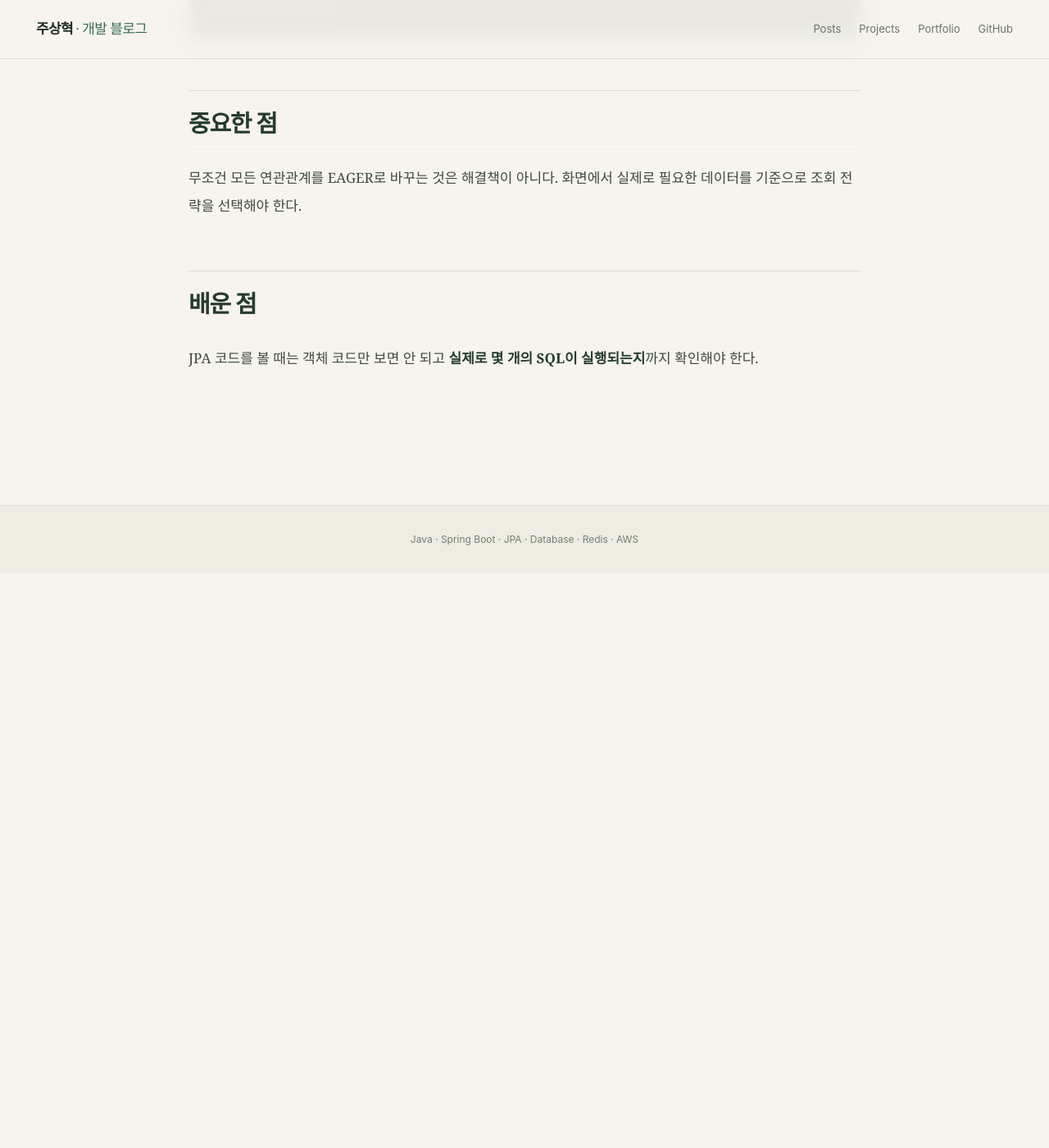
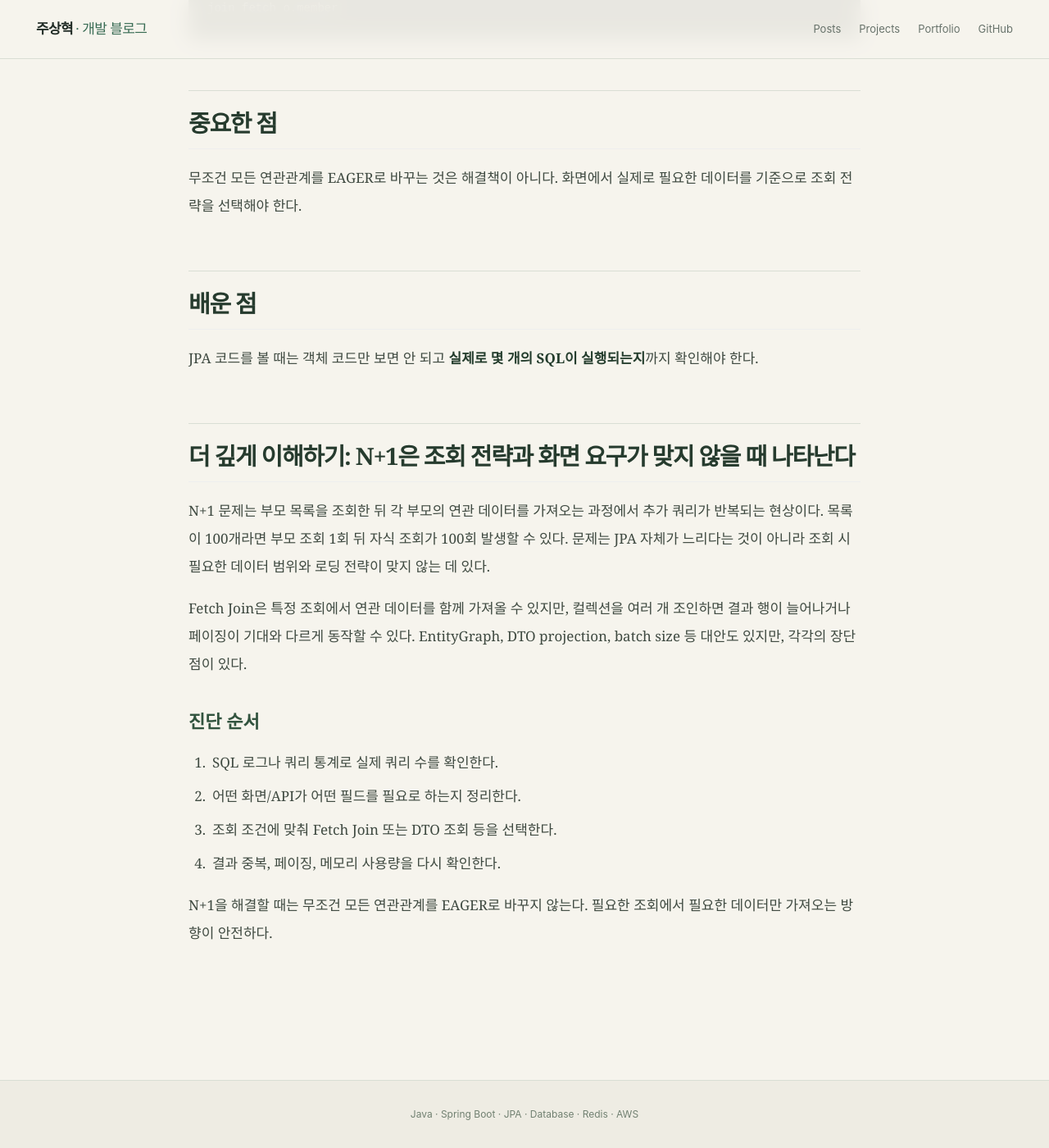
Before and after one commit to zuzusnasna/zuzusnasna.github.io, a Jekyll site: the page built from _posts/2026-10-30-spring-jpa-nplus1.md, in a window 1280 px wide and 1400 px high, scrolled down 1451 px. Shown: the whole window at 82% size. Built offline with Jekyll 4.4.1, drawn with Linux system fonts in a browser that asks for light colours; before the commit the page ends 2150 px from its top, so only the background shows below that.

Commit message:
docs: expand Spring backend learning posts

```diff
--- a/_posts/2026-10-30-spring-jpa-nplus1.md
+++ b/_posts/2026-10-30-spring-jpa-nplus1.md
@@ -45,3 +45,17 @@ join fetch o.member
 ## 배운 점
 
 JPA 코드를 볼 때는 객체 코드만 보면 안 되고 **실제로 몇 개의 SQL이 실행되는지**까지 확인해야 한다.
+
+## 더 깊게 이해하기: N+1은 조회 전략과 화면 요구가 맞지 않을 때 나타난다
+
+N+1 문제는 부모 목록을 조회한 뒤 각 부모의 연관 데이터를 가져오는 과정에서 추가 쿼리가 반복되는 현상이다. 목록이 100개라면 부모 조회 1회 뒤 자식 조회가 100회 발생할 수 있다. 문제는 JPA 자체가 느리다는 것이 아니라 조회 시 필요한 데이터 범위와 로딩 전략이 맞지 않는 데 있다.
+
+Fetch Join은 특정 조회에서 연관 데이터를 함께 가져올 수 있지만, 컬렉션을 여러 개 조인하면 결과 행이 늘어나거나 페이징이 기대와 다르게 동작할 수 있다. EntityGraph, DTO projection, batch size 등 대안도 있지만, 각각의 장단점이 있다.
+
+### 진단 순서
+1. SQL 로그나 쿼리 통계로 실제 쿼리 수를 확인한다.
+2. 어떤 화면/API가 어떤 필드를 필요로 하는지 정리한다.
+3. 조회 조건에 맞춰 Fetch Join 또는 DTO 조회 등을 선택한다.
+4. 결과 중복, 페이징, 메모리 사용량을 다시 확인한다.
+
+N+1을 해결할 때는 무조건 모든 연관관계를 EAGER로 바꾸지 않는다. 필요한 조회에서 필요한 데이터만 가져오는 방향이 안전하다.
```
